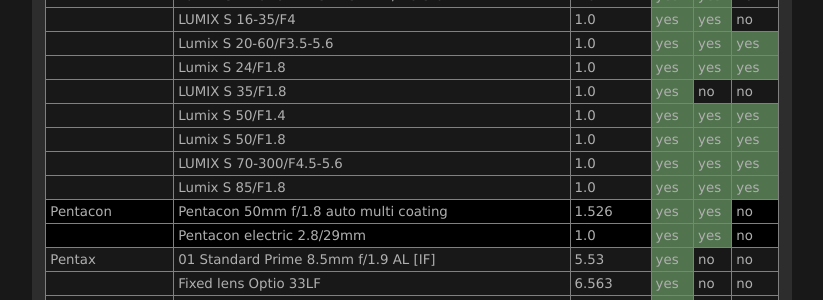
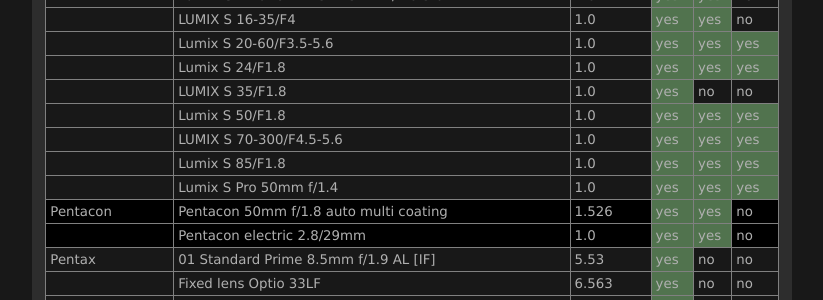
Before and after one commit to lensfun/lensfun.github.io, a Jekyll site: the page built from _posts/lenslist/2999-12-31-Lenslist-master.md, in a window 1280 px wide and 900 px high, scrolled down 19716 px. Shown: the part 152-452 px from the top of the window, without its empty margins (284-1107 px from the left). Built offline with Jekyll 4.4.1, drawn with Linux system fonts in a browser that asks for light colours.

Commit message:
Update master lens list from GitHub Actions

```diff
--- a/_posts/lenslist/2999-12-31-Lenslist-master.md
+++ b/_posts/lenslist/2999-12-31-Lenslist-master.md
@@ -816,10 +816,10 @@ This list was generated on 2024-09-12 from current Lensfun sources. Your Lensfun
 <tr class="lenslist-bg2"><td></td><td>Lumix S 20-60/F3.5-5.6</td><td>1.0</td><td class="lenslist-highlight lenslist-check">yes</td><td class="lenslist-highlight lenslist-check">yes</td><td class="lenslist-highlight lenslist-check">yes</td></tr>
 <tr class="lenslist-bg2"><td></td><td>Lumix S 24/F1.8</td><td>1.0</td><td class="lenslist-highlight lenslist-check">yes</td><td class="lenslist-highlight lenslist-check">yes</td><td class="lenslist-highlight lenslist-check">yes</td></tr>
 <tr class="lenslist-bg2"><td></td><td>LUMIX S 35/F1.8</td><td>1.0</td><td class="lenslist-highlight lenslist-check">yes</td><td class="lenslist-check">no</td><td class="lenslist-check">no</td></tr>
-<tr class="lenslist-bg2"><td></td><td>Lumix S 50/F1.4</td><td>1.0</td><td class="lenslist-highlight lenslist-check">yes</td><td class="lenslist-highlight lenslist-check">yes</td><td class="lenslist-highlight lenslist-check">yes</td></tr>
 <tr class="lenslist-bg2"><td></td><td>Lumix S 50/F1.8</td><td>1.0</td><td class="lenslist-highlight lenslist-check">yes</td><td class="lenslist-highlight lenslist-check">yes</td><td class="lenslist-highlight lenslist-check">yes</td></tr>
 <tr class="lenslist-bg2"><td></td><td>LUMIX S 70-300/F4.5-5.6</td><td>1.0</td><td class="lenslist-highlight lenslist-check">yes</td><td class="lenslist-highlight lenslist-check">yes</td><td class="lenslist-highlight lenslist-check">yes</td></tr>
 <tr class="lenslist-bg2"><td></td><td>Lumix S 85/F1.8</td><td>1.0</td><td class="lenslist-highlight lenslist-check">yes</td><td class="lenslist-highlight lenslist-check">yes</td><td class="lenslist-highlight lenslist-check">yes</td></tr>
+<tr class="lenslist-bg2"><td></td><td>Lumix S Pro 50mm f/1.4</td><td>1.0</td><td class="lenslist-highlight lenslist-check">yes</td><td class="lenslist-highlight lenslist-check">yes</td><td class="lenslist-highlight lenslist-check">yes</td></tr>
 <tr class="lenslist-bg1"><td>Pentacon</td><td>Pentacon 50mm f/1.8 auto multi coating</td><td>1.526</td><td class="lenslist-highlight lenslist-check">yes</td><td class="lenslist-highlight lenslist-check">yes</td><td class="lenslist-check">no</td></tr>
 <tr class="lenslist-bg1"><td></td><td>Pentacon electric 2.8/29mm</td><td>1.0</td><td class="lenslist-highlight lenslist-check">yes</td><td class="lenslist-highlight lenslist-check">yes</td><td class="lenslist-check">no</td></tr>
 <tr class="lenslist-bg2"><td>Pentax</td><td>01 Standard Prime 8.5mm f/1.9 AL [IF]</td><td>5.53</td><td class="lenslist-highlight lenslist-check">yes</td><td class="lenslist-check">no</td><td class="lenslist-check">no</td></tr>
```
